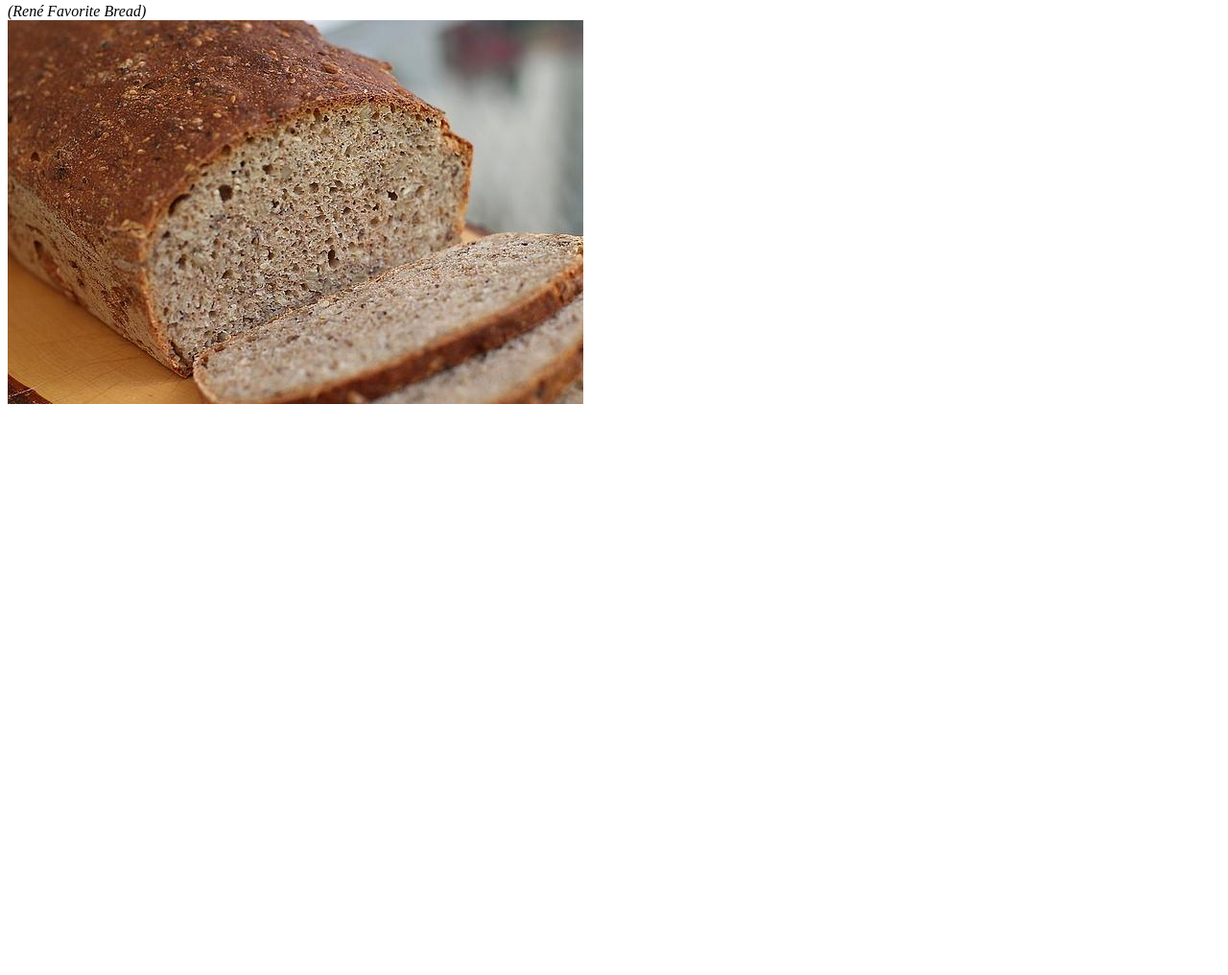
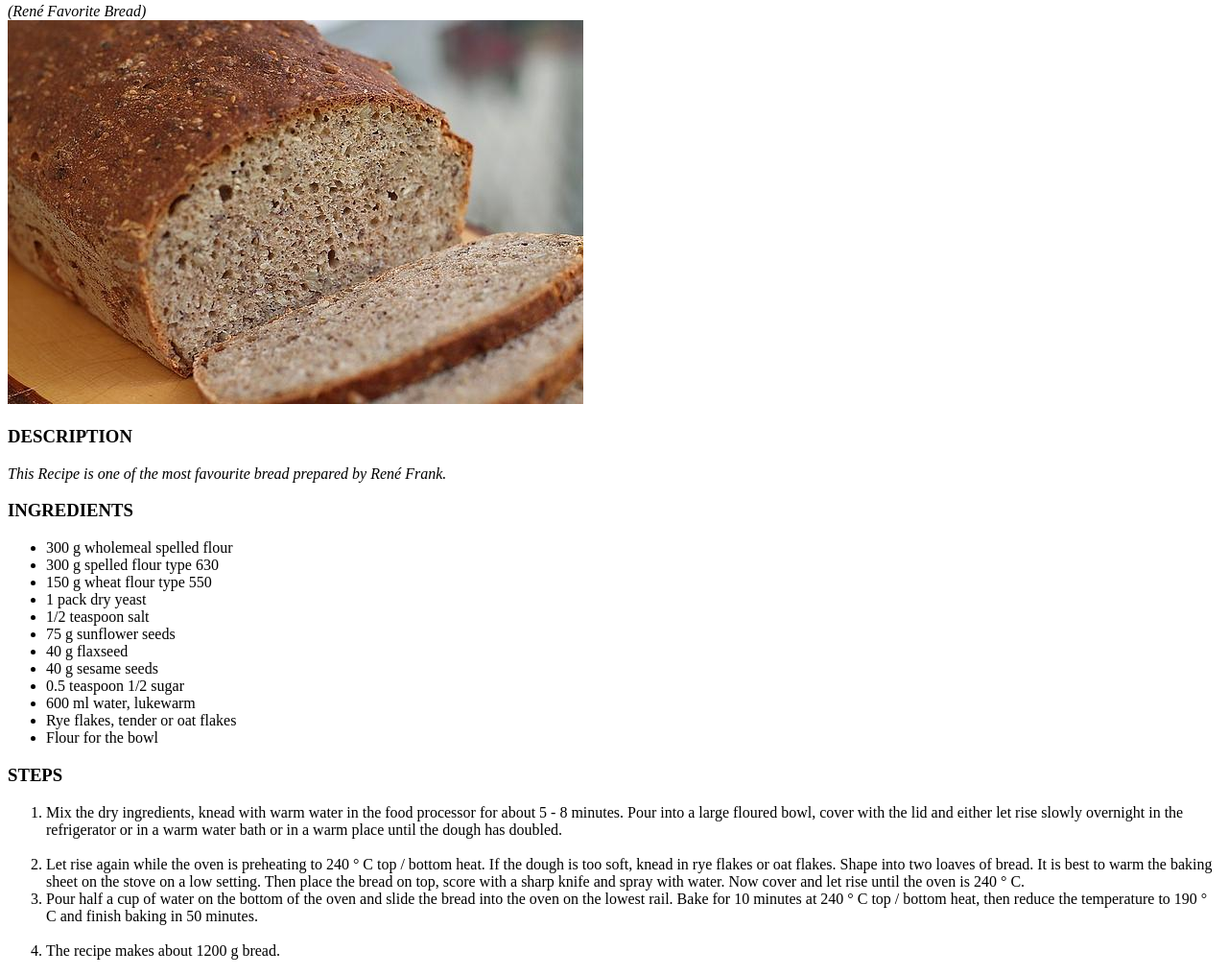
Before and after one commit to Leonora2022/odin-recipes, a plain HTML site: page recipes/rene-frank.html in a window 1280 px wide. Shown: the part 739-1755 px from the top of the page at 96% size. Before the commit the page ends 1172 px from the top, so only its background shows below. Drawn offline with Linux system fonts and the light colour scheme.

Commit message:
Editing rene-frank.html

```diff
--- a/recipes/rene-frank.html
+++ b/recipes/rene-frank.html
@@ -9,7 +9,7 @@
 <body>
     <h1>Rene Frank Recipes</h1>
     <p><em>Who doesn’t love something sweet at the end of a good meal. </em>
-    Rene Frank Recipes exibits the final part of the three course meal (dessert) from great chefs especially Rene Frank.
+        René Frank Recipes exibits the final part of the three course meal (dessert) from great chefs especially Rene Frank.
     A dessert is usually sweet and may contain foods such as ice cream, cake, pie, or a beverage. Even coffee at the end of a dinner may be considered a dessert.
 
 </p>
@@ -24,8 +24,37 @@
 <br>
 <img src="../images/rene-image.jpeg" alt="René Favorite Bread">
 <br>
+<h3>DESCRIPTION</h3>
+<em>This Recipe is one of the most favourite bread prepared by
+    René Frank.
+</em> <br>
+<h3>INGREDIENTS</h3>
+<ul>
+    <li>300 g wholemeal spelled flour </li>
+    <li>300 g spelled flour type 630</li>
+    <li>150 g wheat flour type 550</li>
+    <li>1 pack dry yeast</li>
+    <li>1/2 teaspoon salt</li>
+    <li>75 g sunflower seeds</li>
+    <li>40 g flaxseed</li>
+    <li>40 g sesame seeds</li>
+    <li>0.5 teaspoon 1/2 sugar</li>
+    <li>600 ml water, lukewarm</li>
+    <li>Rye flakes, tender or oat flakes</li>
+    <li>Flour for the bowl</li>
+    </ul>
+    <h3>STEPS</h3>
+    <ol>
+        <li>Mix the dry ingredients, knead with warm water in the food processor for about 5 - 8 minutes. Pour into a large floured bowl, cover with the lid and either let rise slowly overnight in the refrigerator or in a warm water bath or in a warm place until the dough has doubled.</li> <br>
+        <li>Let rise again while the oven is preheating to 240 ° C top / bottom heat. If the dough is too soft, knead in rye flakes or oat flakes. Shape into two loaves of bread. It is best to warm the baking sheet on the stove on a low setting. Then place the bread on top, score with a sharp knife and spray with water. Now cover and let rise until the oven is 240 ° C.</li>
+        <li>Pour half a cup of water on the bottom of the oven and slide the bread into the oven on the lowest rail. Bake for 10 minutes at 240 ° C top / bottom heat, then reduce the temperature to 190 ° C and finish baking in 50 minutes.
+        </li>  <br>
+        <li>The recipe makes about 1200 g bread.</li>
+
+    </ol>
 
 
+</ul>
 
 
 </body>
```
